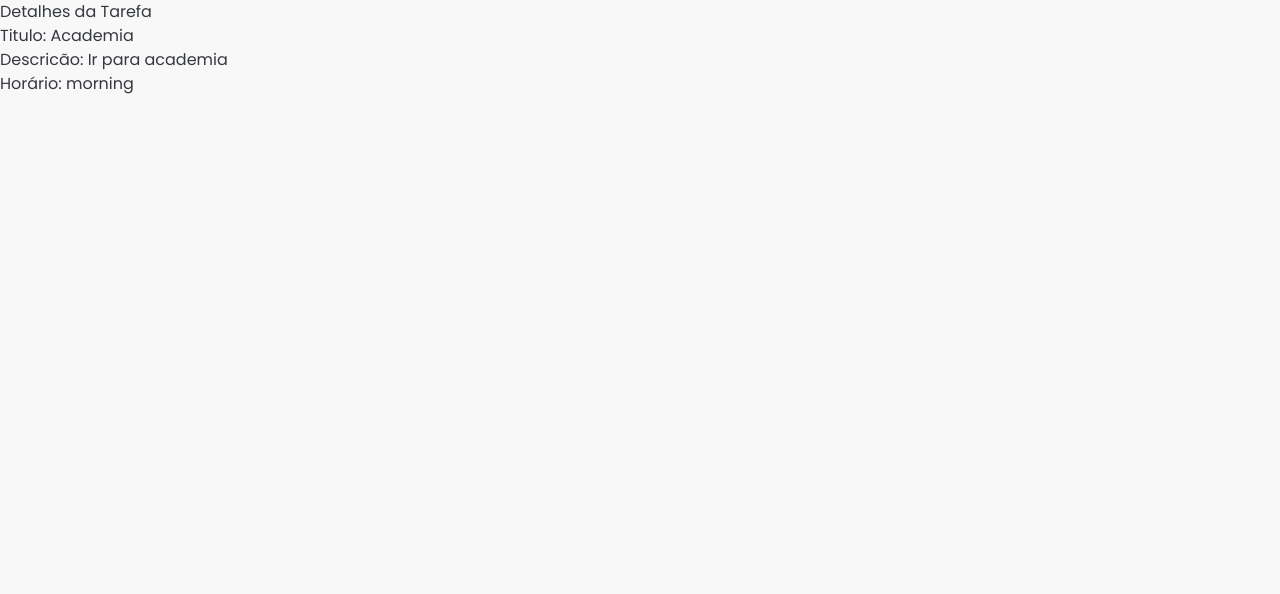
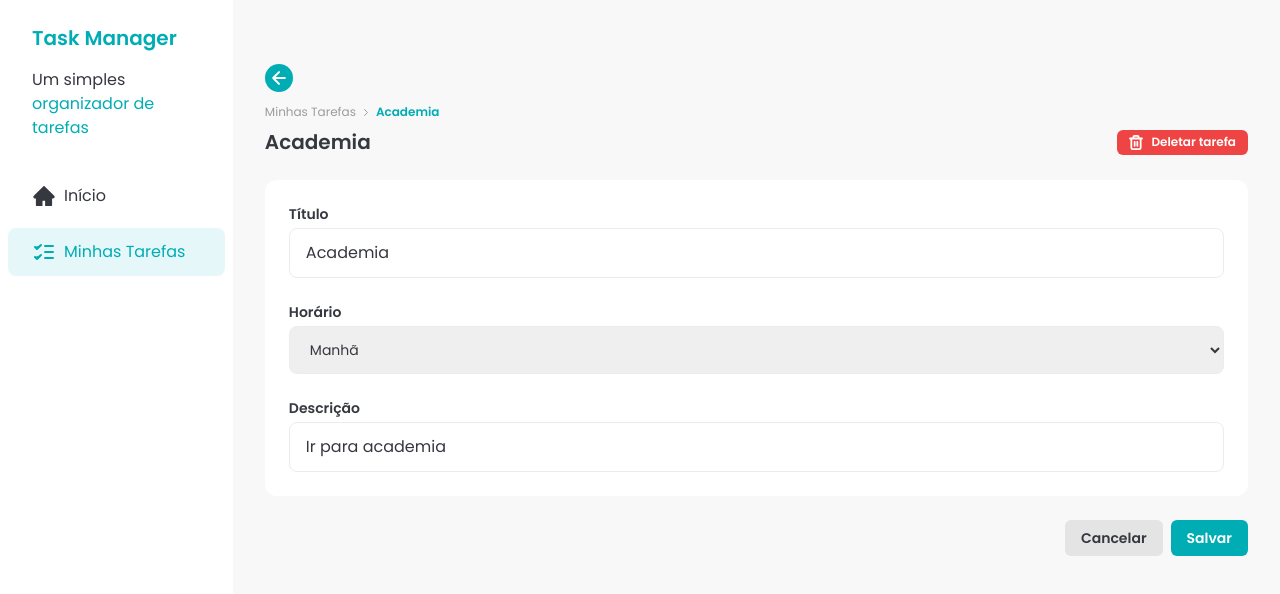
Before and after one commit to araujoerick/task-manager, a React (Vite) app: page /task/1 in a window 1280 px wide. Shown: the top 594 px of the page. Built offline with nearby package versions, Linux system fonts and the light colour scheme; data requests are answered from the project's data file.

Commit message:
✨ feat: add initial TaskDetails page without logic

```diff
--- a/src/components/ui/Button.jsx
+++ b/src/components/ui/Button.jsx
@@ -6,16 +6,17 @@
     base: "flex items-center justify-center gap-2 rounded-md font-semibold transition disabled:cursor-not-allowed disabled:opacity-50",
     variants: {
       color: {
-        primary: "bg-brand-primary text-white hover:bg-brand-primary/70",
+        primary: "bg-brand-primary text-brand-white hover:bg-brand-primary/70",
         secondary:
           "bg-brand-dark-blue/10 text-brand-dark-blue hover:bg-brand-dark-blue/15",
         ghost:
           "bg-transparent text-brand-dark-gray hover:bg-brand-dark-gray/15",
+        danger: "bg-brand-danger text-brand-white hover:bg-brand-danger/80",
       },
       size: {
         small: "px-3 py-1 text-xs",
-        medium: "px-6 py-2 text-sm",
-        large: "px-8 py-3 text-base",
+        medium: "px-4 py-2 text-sm",
+        large: "px-6 py-3 text-base",
       },
     },
     defaultVariants: {
@@ -34,7 +35,7 @@
 Button.propTypes = {
   children: PropTypes.node.isRequired,
   className: PropTypes.string,
-  color: PropTypes.oneOf(["primary", "secondary", "ghost"]),
+  color: PropTypes.oneOf(["primary", "secondary", "ghost", "danger"]),
   size: PropTypes.oneOf(["small", "medium", "large"]),
 };
 
--- a/src/pages/task-details.jsx
+++ b/src/pages/task-details.jsx
@@ -1,9 +1,20 @@
 import { useEffect, useState } from "react";
-import { useParams } from "react-router-dom";
+import { useNavigate, useParams } from "react-router-dom";
+
+import { ArrowLeftIcon, ChevronRightIcon, TrashIcon } from "../assets/icons";
+import Sidebar from "../components/Sidebar";
+import Button from "../components/ui/Button";
+import Input from "../components/ui/Input";
+import TimeSelect from "../components/ui/TimeSelect";
 
 const TaskDetailsPage = () => {
   const { taskId } = useParams();
   const [task, setTask] = useState();
+  const navigate = useNavigate();
+
+  const handleBackClick = () => {
+    navigate(-1);
+  };
 
   useEffect(() => {
     const fetchTask = async () => {
@@ -16,11 +27,66 @@
   }, [taskId]);
 
   return (
-    <div>
-      <h1>Detalhes da Tarefa</h1>
-      <p>Titulo: {task?.title}</p>
-      <p>Descricão: {task?.description}</p>
-      <p>Horário: {task?.time}</p>
+    <div className="flex">
+      <Sidebar />
+      <section className="flex w-full flex-col gap-6 px-8 py-16">
+        <div>
+          <button
+            onClick={handleBackClick}
+            className="flex h-7 w-7 items-center justify-center rounded-full bg-brand-primary"
+          >
+            <ArrowLeftIcon />
+          </button>
+          <div className="mb-2 mt-3 flex items-center gap-2 text-brand-text-gray">
+            <span className="cursor-pointer text-xs" onClick={handleBackClick}>
+              Minhas Tarefas
+            </span>
+            <ChevronRightIcon />
+            <span className="text-xs font-semibold text-brand-primary">
+              {task?.title}
+            </span>
+          </div>
+          <div className="flex items-center justify-between gap-2">
+            <h1 className="text-xl font-semibold">{task?.title}</h1>
+            <Button color="danger">
+              <TrashIcon />
+              Deletar tarefa
+            </Button>
+          </div>
+        </div>
+
+        <div className="space-y-6 rounded-xl bg-brand-white p-6">
+          <div>
+            <Input id="title" label="Título" value={task?.title} />
+          </div>
+          <div>
+            <TimeSelect value={task?.time} />
+          </div>
+          <div>
+            <Input
+              id="description"
+              label="Descrição"
+              value={task?.description}
+            />
+          </div>
+
+          {/* <Input
+                id="title"
+                label="Título"
+                placeholder="Nome da tarefa"
+                error={titleError}
+                ref={titleRef}
+                disabled={isLoading}
+              /> */}
+        </div>
+
+        <div className="flex w-full justify-end gap-2">
+          <Button size="medium" color="secondary">
+            Cancelar
+          </Button>
+          <Button size="medium">Salvar</Button>
+        </div>
+      </section>
     </div>
   );
 };
```
Also changed, not shown: src/assets/icons/tasks copy.svg (deleted).
